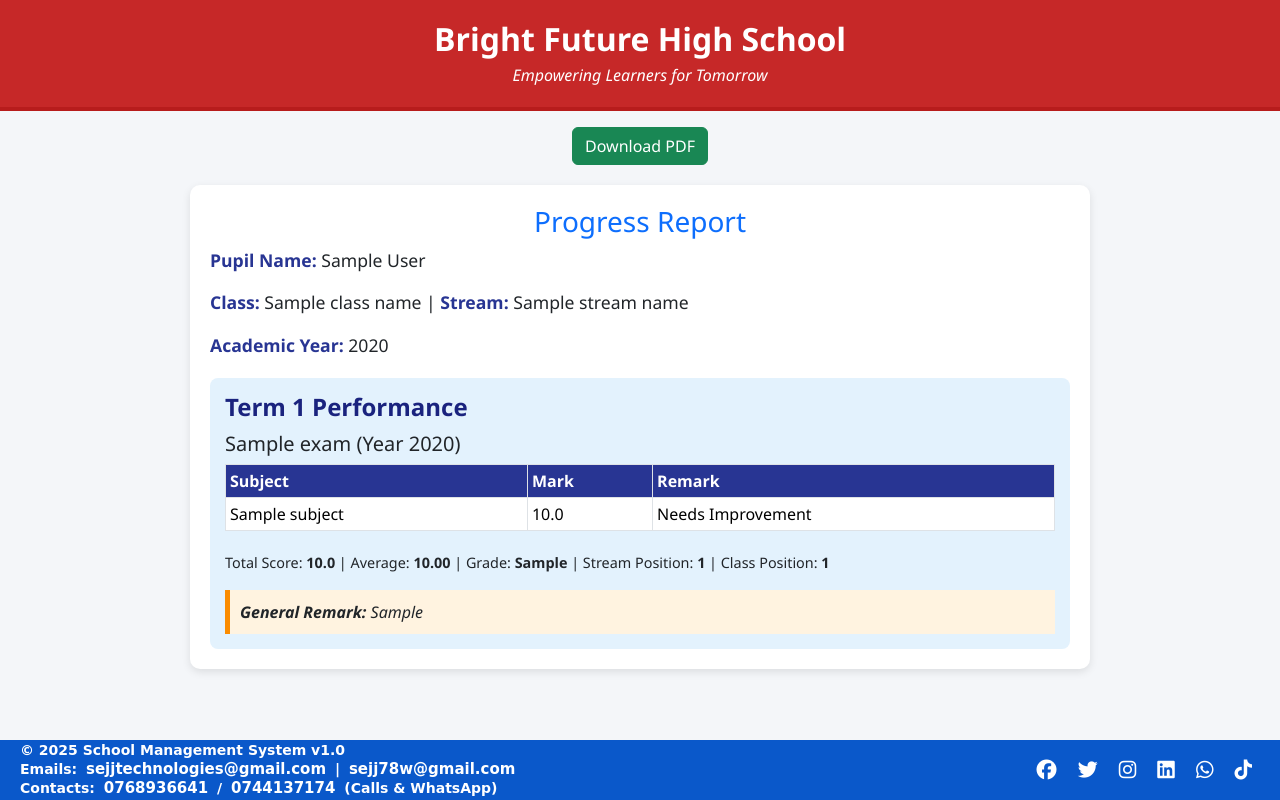
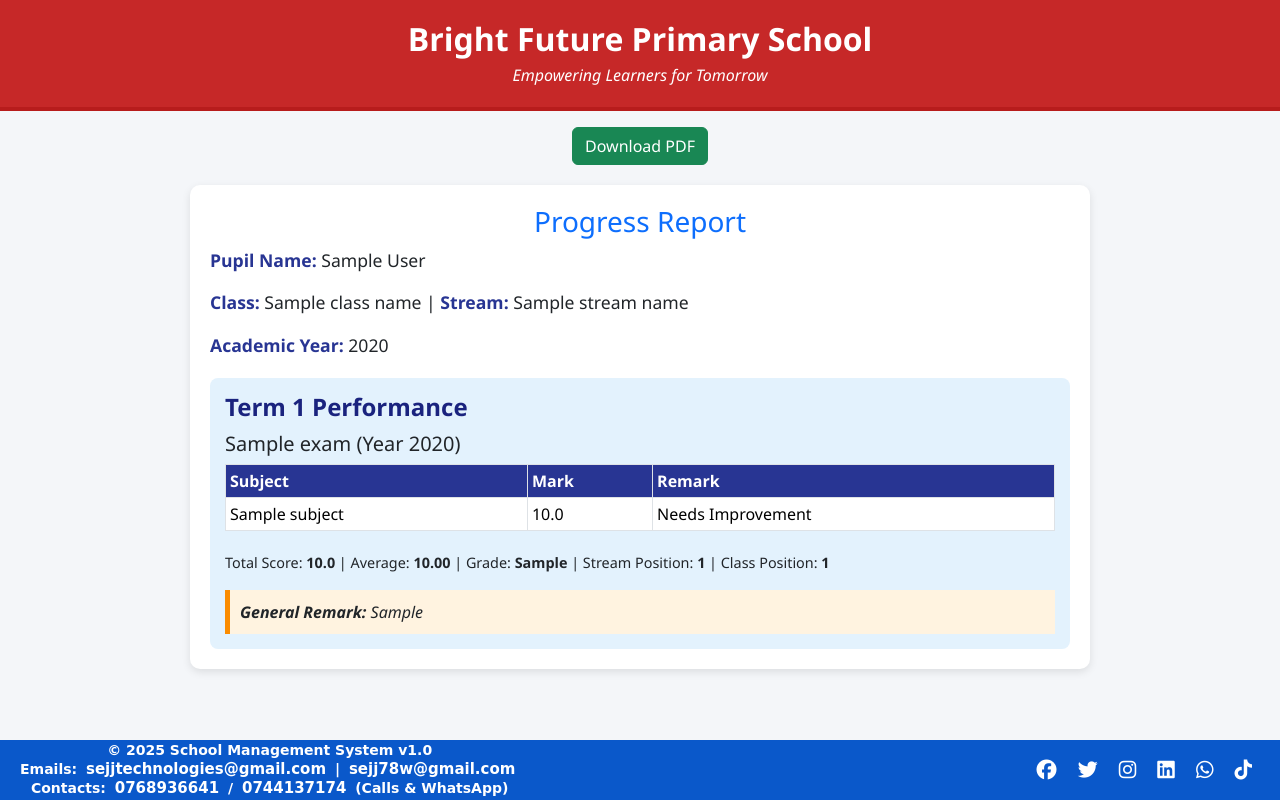
Before and after one commit to sejjtechnologies/school_management_system, a Flask app: template templates/teacher/reports.html in a window 1280 px wide. Run offline with Flask 3, Linux system fonts and the light colour scheme; tables that the repository leaves empty hold one stand-in row (values such as "Sample post"); the template is opened without the code that fills it: values that come from a table or form of the project are taken from there, most other values are stand-ins (such as "Sample title", 1, 10 or a date in 2020).

Commit message:
executing my files agin

```diff
--- a/templates/teacher/reports.html
+++ b/templates/teacher/reports.html
@@ -9,7 +9,15 @@
     body {
       background-color: #f4f6f9;
       font-family: 'Segoe UI', sans-serif;
-      padding-bottom: 60px;
+      margin: 0;
+      display: flex;
+      flex-direction: column;
+      min-height: 100vh;
+    }
+    .main-content {
+      flex: 1;
+      overflow-y: auto; /* ✅ vertical scroll */
+      padding-bottom: 40px; /* ✅ space before footer */
     }
     .school-header {
       text-align: center;
@@ -75,6 +83,13 @@
       margin: 0 auto 20px auto;
       text-align: center;
     }
+    footer {
+      background: #283593;
+      color: #fff;
+      text-align: center;
+      padding: 15px;
+      margin-top: auto; /* ✅ sticks footer at bottom */
+    }
     @media print {
       .download-btn { display: none; }
       body {
@@ -106,10 +121,12 @@
 <body>
   <!-- ✅ School Header -->
   <div class="school-header">
-    <h2>Bright Future High School</h2>
+    <h2>Bright Future Primary School</h2>
     <p>Empowering Learners for Tomorrow</p>
   </div>
 
+  <!-- ✅ Main Content with Scroll -->
+  <div class="main-content">
     <!-- ✅ PDF Download Button -->
     <div class="download-btn">
       <button class="btn btn-success mt-3" onclick="window.print()">
@@ -194,6 +211,7 @@
         {% endif %}
       {% endfor %}
     </div>
+  </div>
 
   <!-- ✅ Footer -->
   {% include 'footer.html' %}
```
Lines whose indentation alone changed are shown as unchanged.
